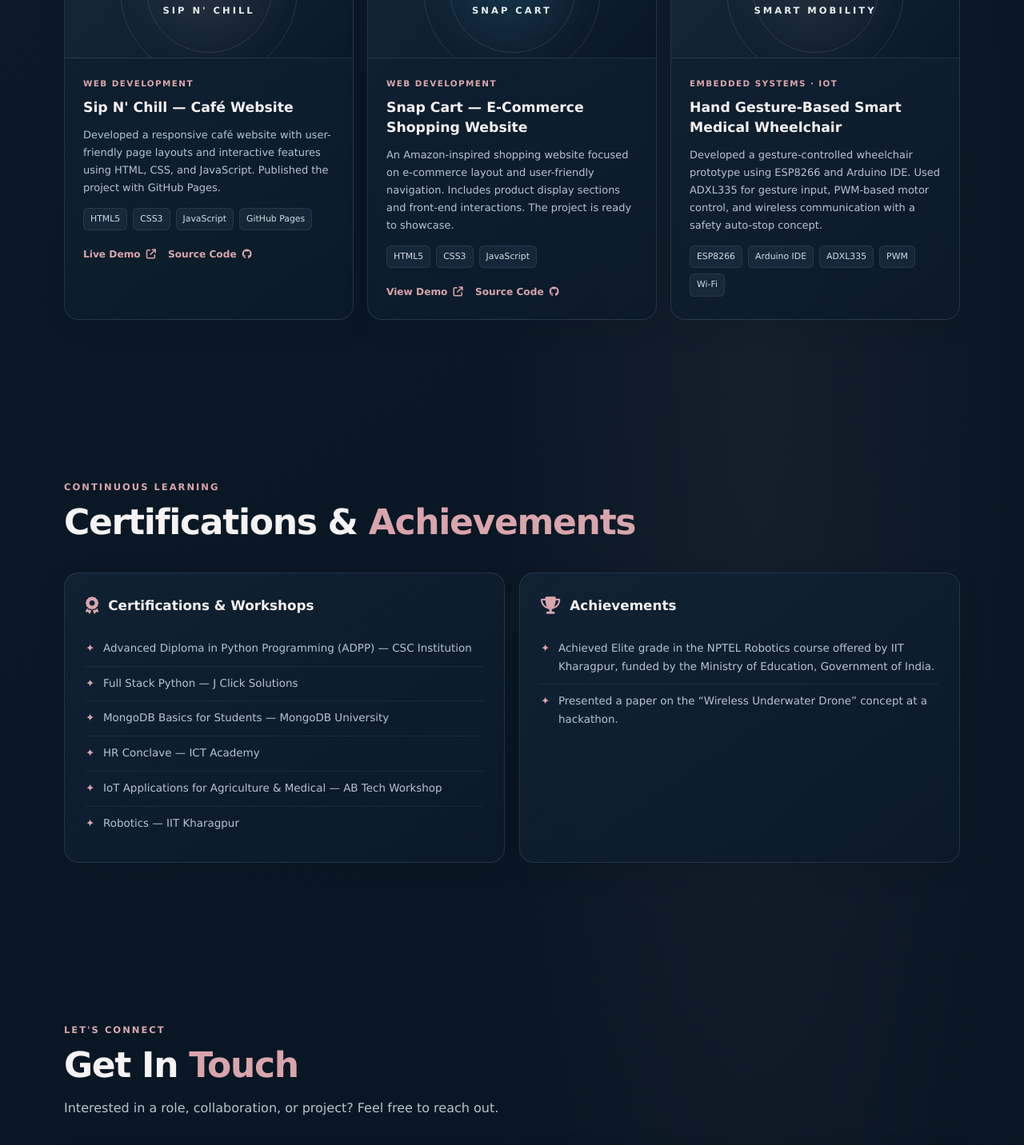
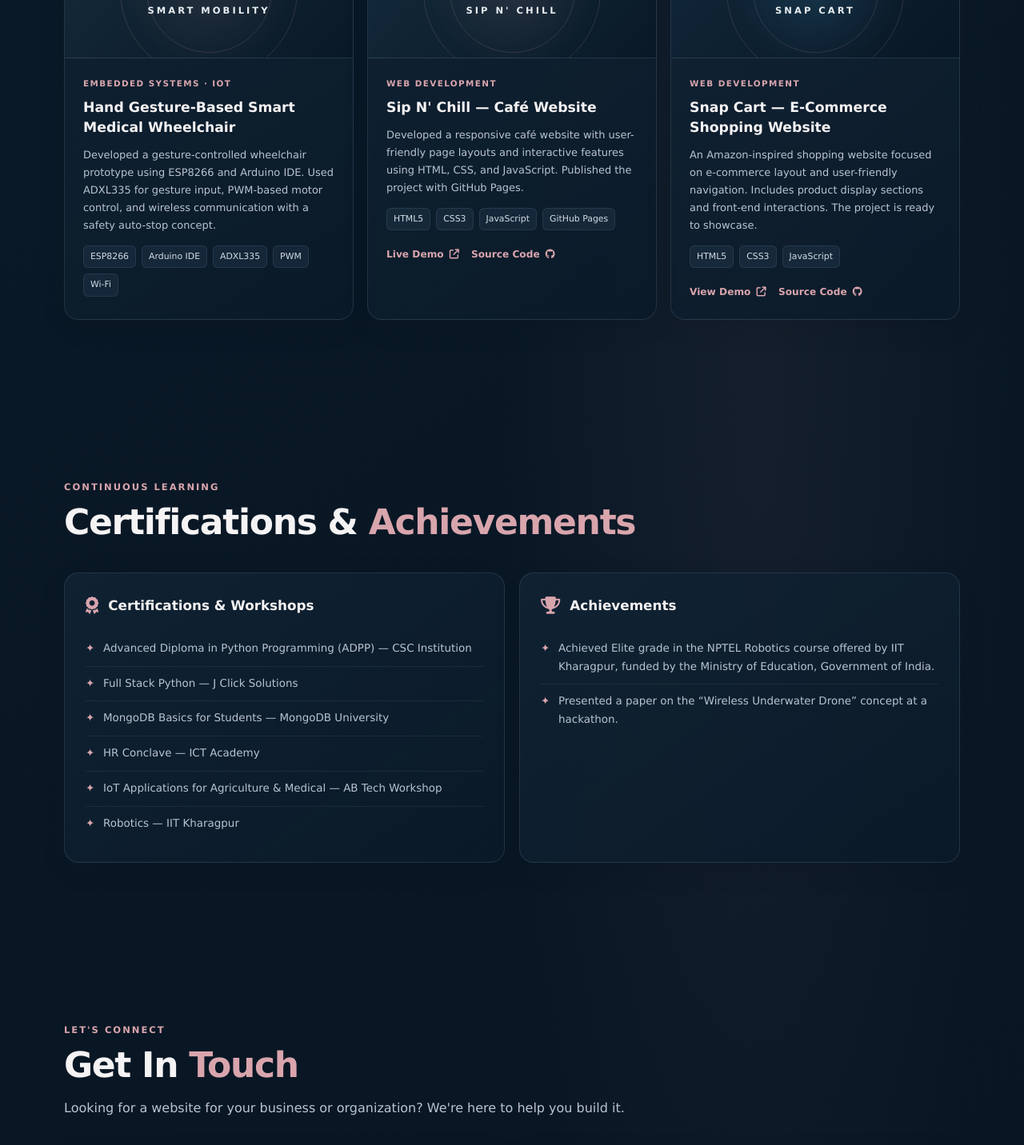
Before and after one commit to asmiii-a/MyPortfolio, a plain HTML site: page index.html in a window 1280 px wide. Shown: the part 4128-5560 px from the top of the page at 80% size. Drawn offline with Linux system fonts and the light colour scheme.

Commit message:
Revise project entries and contact section description
Updated project details and descriptions in the projects section. Changed contact section description to focus on website development services.

```diff
--- a/index.html
+++ b/index.html
@@ -189,6 +189,14 @@
       </div>
       <div class="projects-grid">
         <article class="project-card panel">
+          <div class="project-visual project-visual-robot"><i class="fa-solid fa-wheelchair-move"></i><span>SMART MOBILITY</span></div>
+          <div class="project-content">
+            <p class="project-type">EMBEDDED SYSTEMS · IOT</p><h3>Hand Gesture-Based Smart Medical Wheelchair</h3>
+            <p>Developed a gesture-controlled wheelchair prototype using ESP8266 and Arduino IDE. Used ADXL335 for gesture input, PWM-based motor control, and wireless communication with a safety auto-stop concept.</p>
+            <div class="tags"><span>ESP8266</span><span>Arduino IDE</span><span>ADXL335</span><span>PWM</span><span>Wi-Fi</span></div>
+          </div>
+        </article>
+        <article class="project-card panel">
           <div class="project-visual project-visual-cafe"><i class="fa-solid fa-mug-hot"></i><span>SIP N' CHILL</span></div>
           <div class="project-content">
             <p class="project-type">WEB DEVELOPMENT</p><h3>Sip N' Chill — Café Website</h3>
@@ -204,14 +212,6 @@
             <p>An Amazon-inspired shopping website focused on e-commerce layout and user-friendly navigation. Includes product display sections and front-end interactions. The project is ready to showcase.</p>
             <div class="tags"><span>HTML5</span><span>CSS3</span><span>JavaScript</span></div>
             <div class="project-links"><a href="https://example.com/snap-cart-demo" target="_blank" rel="noopener noreferrer">View Demo <i class="fa-solid fa-arrow-up-right-from-square"></i></a><a href="https://rainbow-salmiakki-734f38.netlify.app" target="_blank" rel="noopener noreferrer">Source Code <i class="fa-brands fa-github"></i></a></div>
-          </div>
-        </article>
-        <article class="project-card panel">
-          <div class="project-visual project-visual-robot"><i class="fa-solid fa-wheelchair-move"></i><span>SMART MOBILITY</span></div>
-          <div class="project-content">
-            <p class="project-type">EMBEDDED SYSTEMS · IOT</p><h3>Hand Gesture-Based Smart Medical Wheelchair</h3>
-            <p>Developed a gesture-controlled wheelchair prototype using ESP8266 and Arduino IDE. Used ADXL335 for gesture input, PWM-based motor control, and wireless communication with a safety auto-stop concept.</p>
-            <div class="tags"><span>ESP8266</span><span>Arduino IDE</span><span>ADXL335</span><span>PWM</span><span>Wi-Fi</span></div>
           </div>
         </article>
       </div>
@@ -248,7 +248,7 @@
       <div class="section-heading">
         <p class="eyebrow">LET'S CONNECT</p>
         <h2>Get In <span class="accent-text">Touch</span></h2>
-        <p class="section-description">Interested in a role, collaboration, or project? Feel free to reach out.</p>
+        <p class="section-description">Looking for a website for your business or organization? We're here to help you build it.</p>
       </div>
       <div class="contact-grid">
         <a class="contact-card panel" href="mailto:asmithaerl2112004@gmail.com"><span class="contact-icon"><i class="fa-regular fa-envelope"></i></span><span><strong>Email</strong><small>asmithaerl2112004@gmail.com</small></span><i class="fa-solid fa-arrow-up-right-from-square contact-arrow"></i></a>
```
